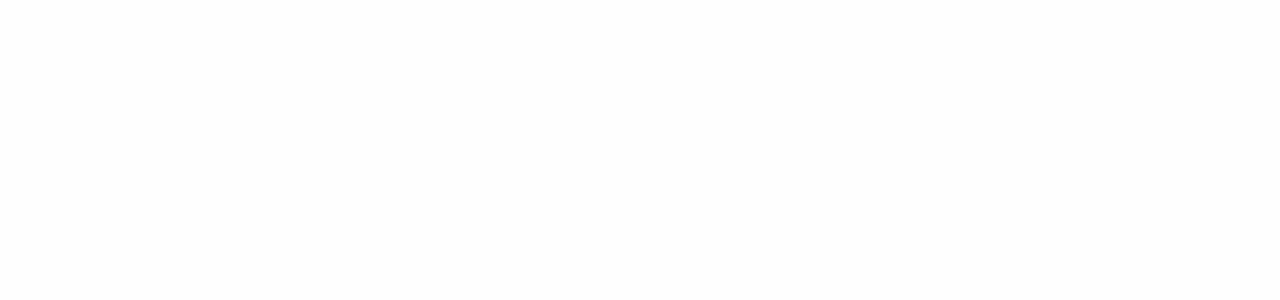
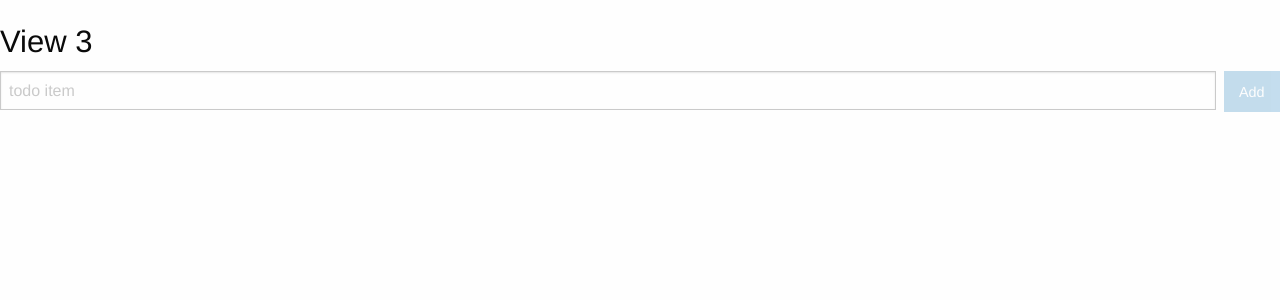
Before and after one commit to kjb244/react-testing, a React (Create React App) app: page /view3 in a window 1280 px wide. Shown: the top 300 px of the page. Built offline with nearby package versions, Linux system fonts and the light colour scheme.

Commit message:
added todo list/transitions

```diff
--- a/src/App.js
+++ b/src/App.js
@@ -4,6 +4,8 @@
 import {CSSTransition, TransitionGroup} from 'react-transition-group';
 import View1 from './components/view1';
 import View2 from './components/view2';
+import View3 from './components/view3';
+
 
 class App extends Component{
   render(){
@@ -18,6 +20,7 @@
                     <Route exact path="/" component={View1}/>
                     <Route path="/view1" component={View1}/>
                     <Route path="/view2" component={View2}/>
+                    <Route path="/view3" component={View3}/>
                   </Switch>
                 </CSSTransition>
               </TransitionGroup>
--- a/src/components/view2.jsx
+++ b/src/components/view2.jsx
@@ -20,7 +20,7 @@
   };
 
   onSubmit = () => {
-    this.props.history.push('/view1');
+    this.props.history.push('/view3');
   };
 
   render(){
--- /dev/null
+++ b/src/components/view3.jsx
@@ -0,0 +1,66 @@
+import React, { Component } from 'react';
+import '../css/view3.css';
+import {CSSTransition, TransitionGroup} from 'react-transition-group';
+
+class View3 extends Component{
+  state = {
+    todoText: '',
+    todoItems: []
+  };
+
+  todoTextChange = (e) =>{
+    this.setState({todoText: e.target.value });
+  };
+
+  addItem = () => {
+    if (!this.state.todoText.length) return false;
+    const item = this.state.todoText;
+    this.setState({todoItems: [...this.state.todoItems, item], todoText: '' });
+  };
+
+  deleteItem = (i) => {
+    const newArr = [...this.state.todoItems];
+    newArr.splice(i,1);
+    this.setState({todoItems: newArr, todoText: ''});
+  };
+
+
+
+
+  render(){
+    const topStyle={
+      marginTop: '20px'
+    };
+
+
+    return(
+      <div className="page">
+        <div style={topStyle} className="row">
+          <div className="small-12 columns medium-8 medium-centered">
+            <h3>View 3</h3>
+            <div style={{display: 'flex'}} className="flex-container">
+              <input type="text" placeholder="todo item" value={this.state.todoText} onChange={this.todoTextChange}/>
+              <button style={{marginLeft: '8px'}} className="button" disabled={!this.state.todoText.length} onClick={this.addItem}>Add</button>
+            </div>
+            <div className="items">
+              <TransitionGroup className="item-transition-master">
+              {this.state.todoItems.map((e,i) =>
+                  <CSSTransition key={i} classNames="move" timeout={300}>
+                  <div key={i} className="item row">
+                    <div style={{display: 'flex', justifyContent: 'space-between'}} className="small-12 medium-11 medium-centered columns">
+                      <div>{e}</div>
+                      <button className="button alert small" onClick={(e) => this.deleteItem(i)}>Delete</button>
+                    </div>
+                  </div>
+                </CSSTransition>
+              )}
+              </TransitionGroup>
+            </div>
+          </div>
+        </div>
+      </div>
+    )
+  }
+}
+
+export default View3;
--- /dev/null
+++ b/src/css/view3.css
@@ -0,0 +1,24 @@
+.move-enter {
+    opacity: 0;
+    margin-left: -100% !important;
+    width: 100%;
+
+}
+
+.move-enter-active {
+    opacity: 1;
+    margin-left: 0 !important;
+    transition: all 300ms ease-in;
+}
+
+.move-exit {
+    opacity: 1;
+    width: 100%;
+    margin-left: 0 !important;
+}
+
+.move-exit-active {
+    opacity: 0;
+    margin-left: -100% !important;
+    transition: all 300ms ease-in;
+}
```
